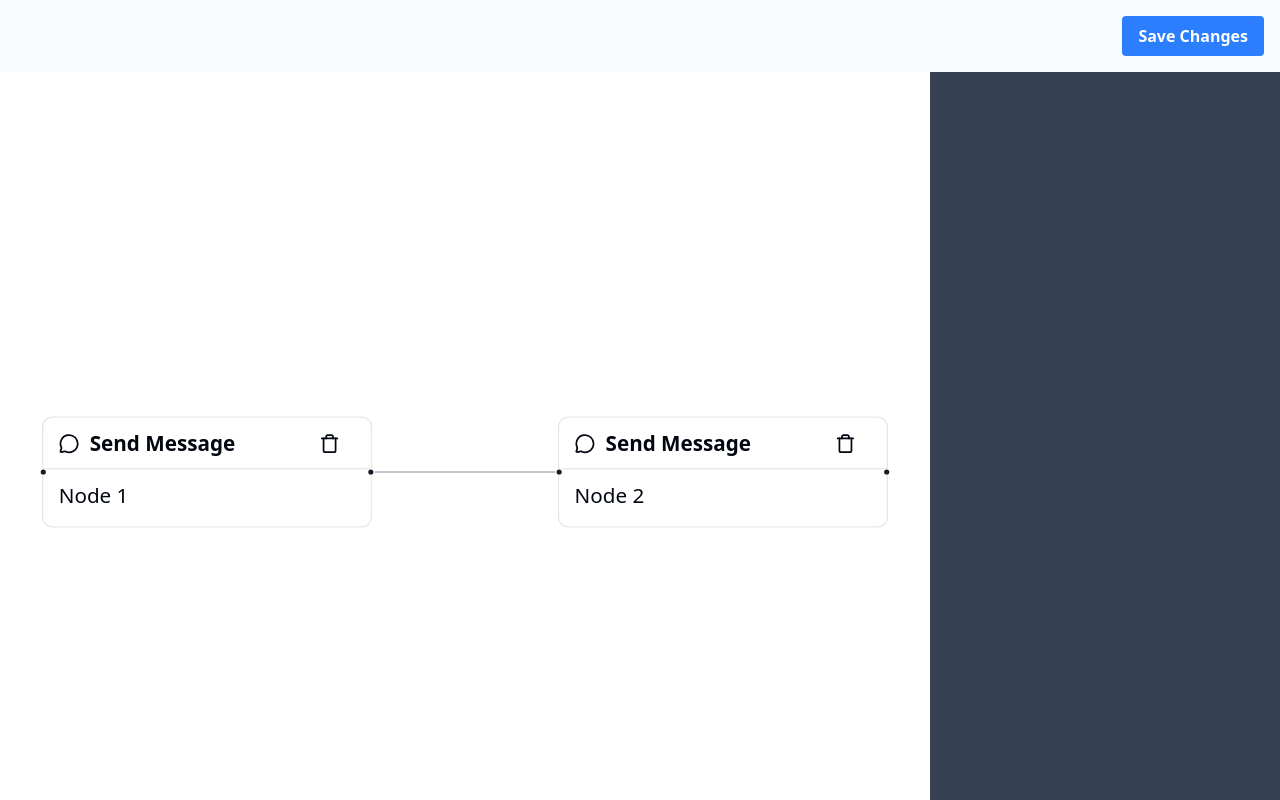
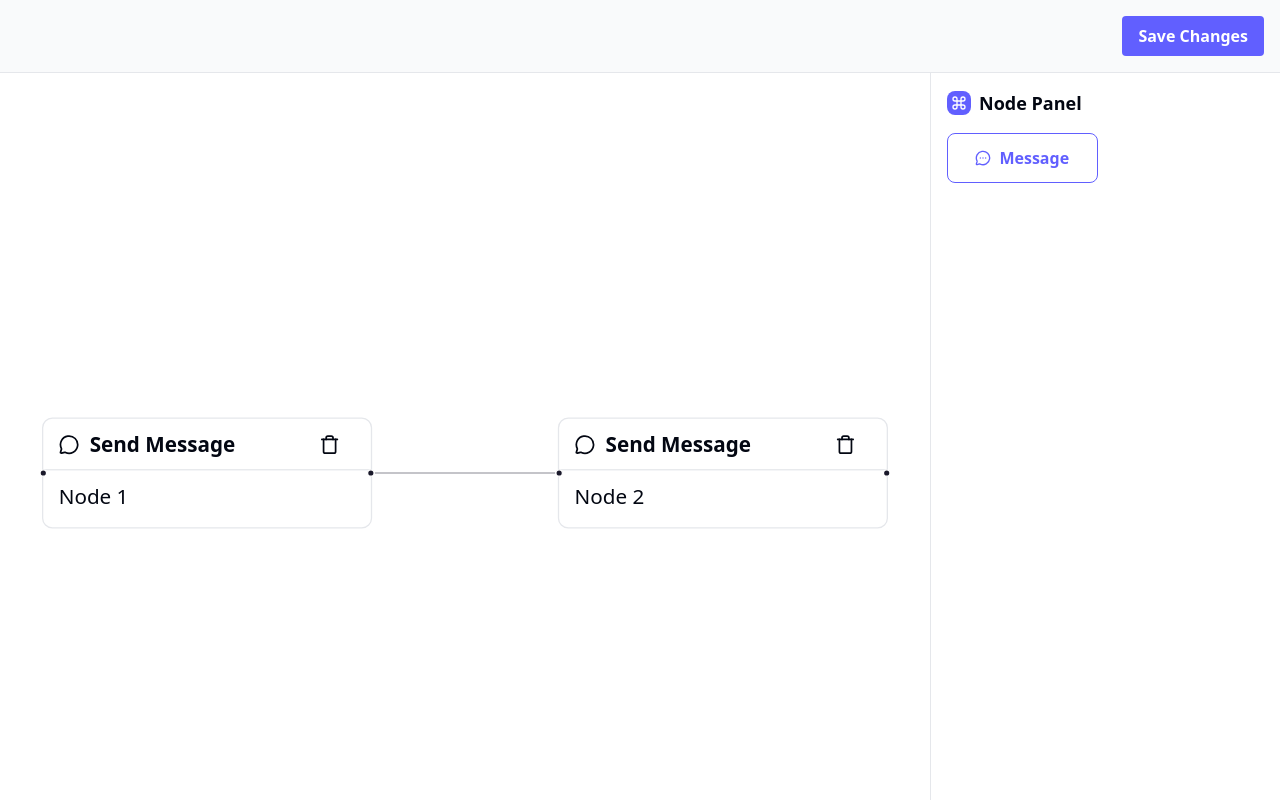
Before and after one commit to amit-ksh/react-flow-app, a React (Vite) app: page / in a window 1280 px wide. Built offline with nearby package versions, Linux system fonts and the light colour scheme.

Commit message:
feat: drag and drop node

```diff
--- a/src/App.tsx
+++ b/src/App.tsx
@@ -1,11 +1,14 @@
 import { FlowBuilder } from "./components/flow-builder"
+import NodePanel from "./components/flow-builder/node-panel"
+import Providers from "./components/providers"
 
 function App() {
 
   return (
+    <Providers>
       <div className="h-svh max-w-screen overflow-hidden">
-      <header className="flex items-center justify-end bg-gray-50">
-        <button className="m-4 rounded bg-blue-500 px-4 py-2 font-semibold text-white hover:bg-blue-600">
+        <header className="flex items-center justify-end bg-gray-50 border-b">
+          <button className="m-4 rounded bg-indigo-500 px-4 py-2 font-semibold text-white hover:bg-indigo-600 flex items-center gap-2">
             Save Changes
           </button>
         </header>
@@ -15,11 +18,12 @@ function App() {
             <FlowBuilder />
           </section>
 
-        <section className="h-full bg-gray-700">
-          {/* Node panel */}
+          <section className="h-full bg-white border-l p-4 overflow-y-auto">
+            <NodePanel />
           </section>
         </div>
       </div>
+    </Providers>
   )
 }
 
--- a/src/components/flow-builder/flow-builder.tsx
+++ b/src/components/flow-builder/flow-builder.tsx
@@ -1,7 +1,8 @@
-import { useState, useCallback } from 'react';
-import { ReactFlow, applyNodeChanges, applyEdgeChanges, addEdge, type NodeChange, type EdgeChange, type Connection } from '@xyflow/react';
+import { useState, useCallback, useRef, type DragEvent } from 'react';
+import { ReactFlow, applyNodeChanges, applyEdgeChanges, addEdge, type NodeChange, type EdgeChange, type Connection, useReactFlow } from '@xyflow/react';
 import '@xyflow/react/dist/style.css';
 import { NODE_TYPES } from './node';
+import { useDnD } from '@/contexts/dnd-context';
 
 const initialNodes = [
   { id: 'n1', type: "textNode", position: { x: 0, y: 0 }, data: { text: 'Node 1', type: 'whatsapp', to: ['n2'] } },
@@ -14,6 +15,7 @@ const initialEdges = initialNodes.flatMap((node) =>
 );
 
 export  function FlowBuilder() {
+  const reactFlow = useReactFlow();
   const [nodes, setNodes] = useState<typeof initialNodes>(initialNodes);
   const [edges, setEdges] = useState<typeof initialEdges>(initialEdges);
 
@@ -29,8 +31,44 @@ export  function FlowBuilder() {
     (params: Connection) => setEdges((edgesSnapshot) => addEdge(params, edgesSnapshot)),
     [],
   );
+   const reactFlowWrapper = useRef(null);
+  const [type,] = useDnD();
+
+  const onDragOver = useCallback((event: DragEvent) => {
+    event.preventDefault();
+    event.dataTransfer.dropEffect = 'move';
+  }, []);
+
+  const onDrop = useCallback(
+    (event: DragEvent) => {
+      event.preventDefault();
+
+      if (!type) {
+        return;
+      }
+
+      // project was renamed to screenToFlowPosition
+      // and you don't need to subtract the reactFlowBounds.left/top anymore
+      // details: https://reactflow.dev/whats-new/2023-11-10
+      const position = reactFlow.screenToFlowPosition({
+        x: event.clientX,
+        y: event.clientY,
+      });
+      const newNode = {
+        id: crypto.randomUUID(),
+        type,
+        position,
+        data: { text: `New ${type}`, type: 'whatsapp', to: [] },
+      };
+
+      setNodes((nds) => nds.concat(newNode));
+    },
+    [reactFlow, type],
+  );
+
 
   return (
+    <div ref={reactFlowWrapper} className="size-full">
       <ReactFlow
         nodes={nodes}
         edges={edges}
@@ -39,6 +77,9 @@ export  function FlowBuilder() {
         nodeTypes={NODE_TYPES}
         onConnect={onConnect}
         fitView
+        onDragOver={onDragOver}
+        onDrop={onDrop}
       />
+    </div>
   );
 }
--- /dev/null
+++ b/src/components/flow-builder/node-panel.tsx
@@ -0,0 +1,42 @@
+import { useDnD } from "@/contexts/dnd-context";
+import { CommandIcon, MessageCircleMoreIcon } from "lucide-react";
+import type { DragEvent } from "react";
+
+const NodeTypes = {
+  message: { name: "Message", icon: MessageCircleMoreIcon },
+} as const;
+
+export default function NodePanel() {
+  const [, setType] = useDnD();
+
+  const onDragStart = (event: DragEvent<HTMLButtonElement>, nodeType: string) => {
+    setType(nodeType);
+    event.dataTransfer.effectAllowed = "move";
+  };
+
+  return (
+    <div>
+      <div className="mb-4 flex items-center gap-2">
+        <div className="bg-indigo-500 rounded-md p-1">
+          <CommandIcon className="size-4 text-white" />
+        </div>
+        <h2 className="text-lg font-semibold">Node Panel</h2>
+      </div>
+      <ul className="ml-auto grid grid-cols-2 gap-4">
+        {/* BUTTONS */}
+        {Object.entries(NodeTypes).map(([key, { name, icon: Icon }]) => (
+          <li key={key}>
+            <button
+              onDragStart={(event) => onDragStart(event, "textNode")}
+              draggable
+              className="px-4 py-3 rounded-md font-semibold cursor-pointer hover:bg-indigo-100 flex items-center justify-center gap-2 w-full border border-indigo-500 text-indigo-500"
+            >
+              <Icon className="size-4" />
+              {name}
+            </button>
+          </li>
+        ))}
+      </ul>
+    </div>
+  );
+}
--- /dev/null
+++ b/src/components/providers.tsx
@@ -0,0 +1,13 @@
+import { DnDProvider } from '@/contexts/dnd-context'
+import { ReactFlowProvider } from '@xyflow/react'
+import React from 'react'
+
+export default function Providers({children}: {children: React.ReactNode}) {
+  return (
+    <ReactFlowProvider>
+        <DnDProvider>
+            {children}
+        </DnDProvider>
+    </ReactFlowProvider>
+  )
+}
--- /dev/null
+++ b/src/contexts/dnd-context.tsx
@@ -0,0 +1,21 @@
+import { createContext, useContext, useState } from 'react';
+
+const DnDContext = createContext<[string | null, (type: string | null) => void]>([null, () => {}]);
+
+export const DnDProvider = ({ children }: { children: React.ReactNode }) => {
+  const [type, setType] = useState<string | null>(null);
+
+  return (
+    <DnDContext.Provider value={[type, setType]}>
+      {children}
+    </DnDContext.Provider>
+  );
+}
+
+export default DnDContext;
+
+
+// eslint-disable-next-line react-refresh/only-export-components
+export const useDnD = () => {
+  return useContext(DnDContext);
+}
```
Lines whose indentation alone changed are shown as unchanged.
